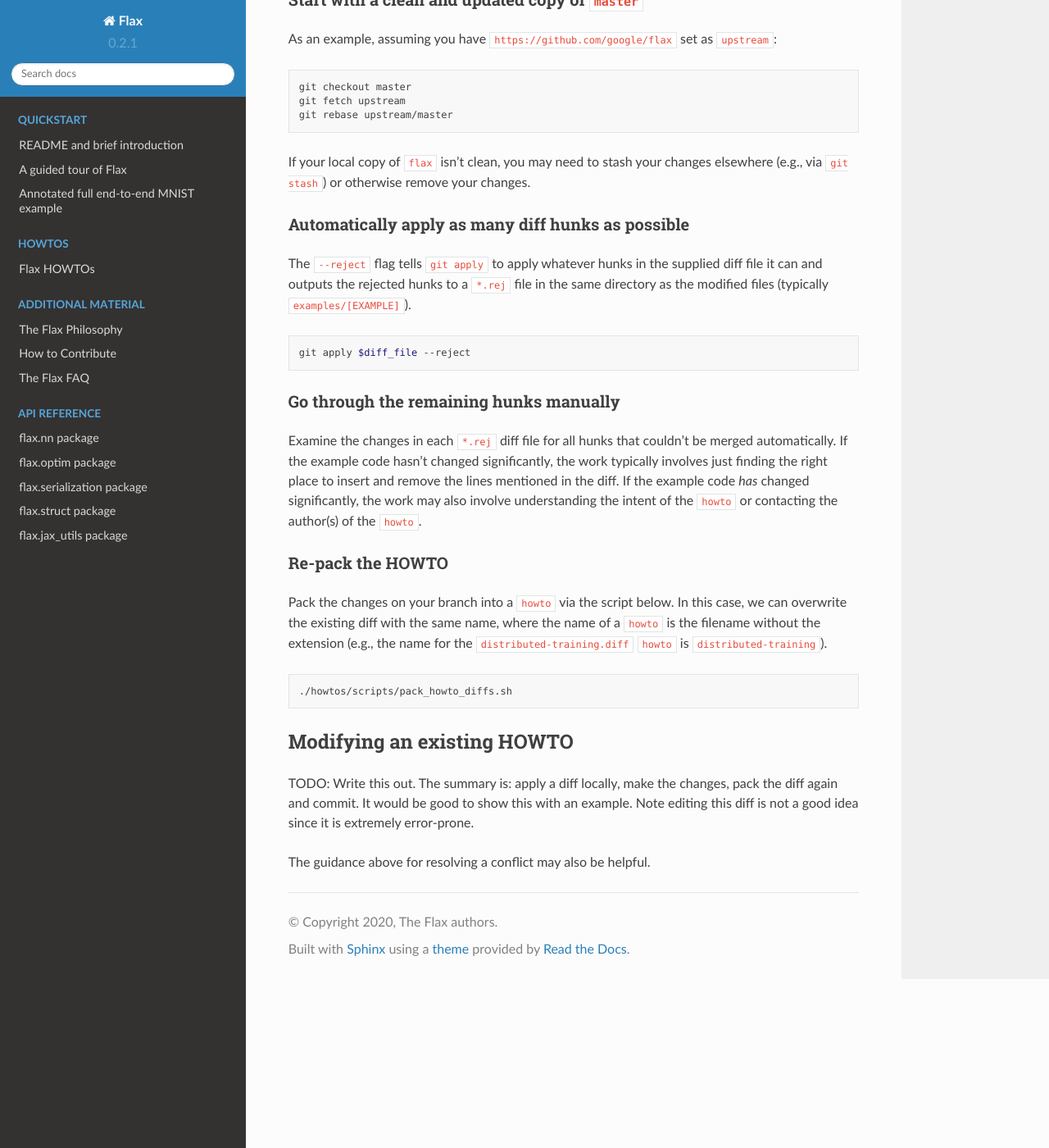
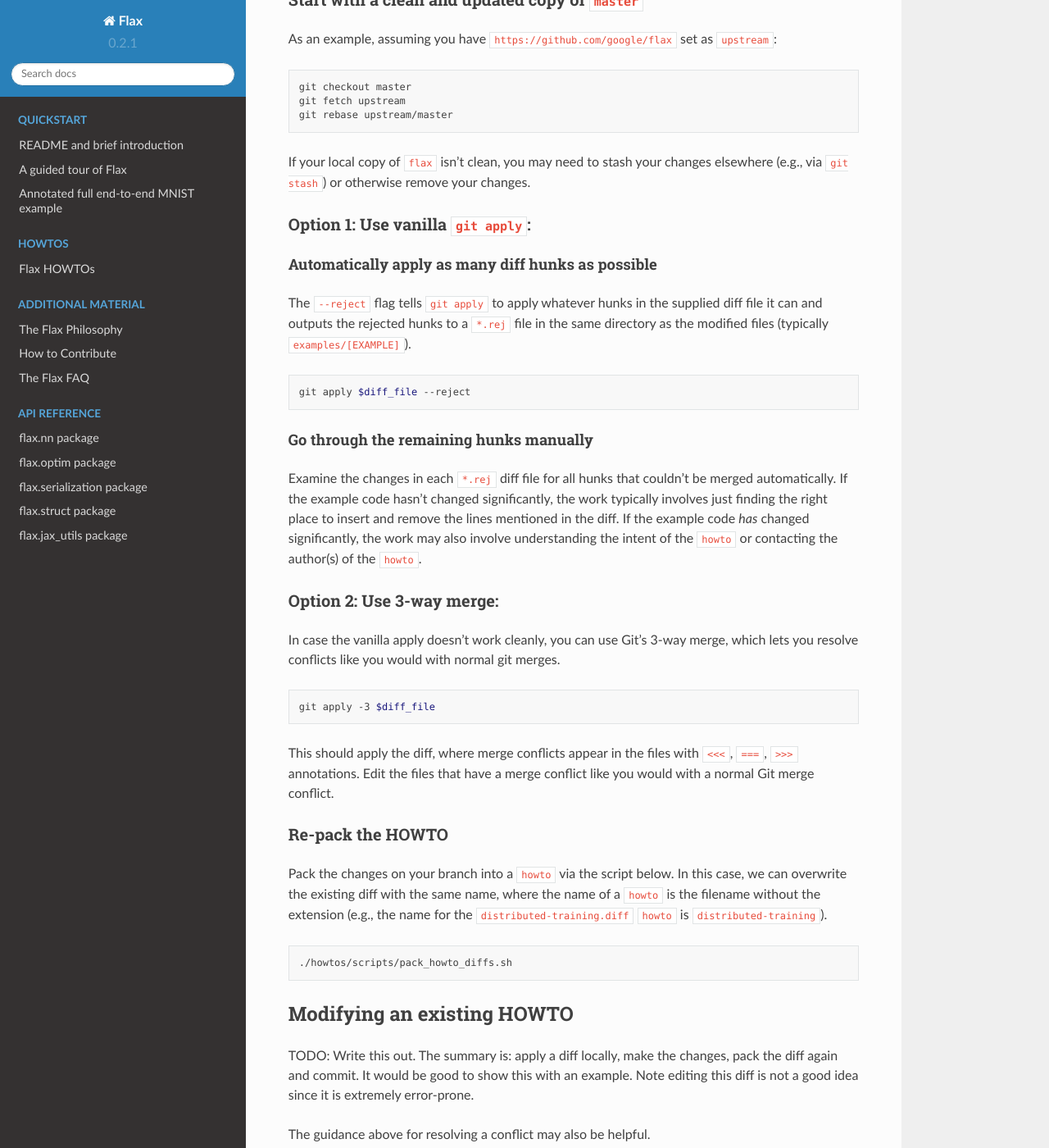
Before and after one commit to bortkomencw/flax, a Sphinx documentation site: the page built from docs/howtos/howtos-howto.md, in a window 1280 px wide and 1400 px high, scrolled down 1320 px. Shown: the whole window at 82% size. Built offline with Sphinx 7.4.7 and the Read the Docs theme 2.0.0, drawn with Linux system fonts in a browser that asks for light colours; the version number is read from the project's files by our own code.

Commit message:
Update HOWTOs HOWTO for 3way merge

````diff
--- a/docs/howtos/howtos-howto.md
+++ b/docs/howtos/howtos-howto.md
@@ -64,7 +64,9 @@ git rebase upstream/master
 If your local copy of `flax` isn't clean, you may need to stash your changes
 elsewhere (e.g., via `git stash`) or otherwise remove your changes.
 
-### Automatically apply as many diff hunks as possible
+### Option 1: Use vanilla `git apply`:
+
+#### Automatically apply as many diff hunks as possible
 The `--reject` flag tells `git apply` to apply whatever hunks in the supplied
 diff file it can and outputs the rejected hunks to a `*.rej` file in the same
 directory as the modified files (typically `examples/[EXAMPLE]`).
@@ -73,13 +75,26 @@ directory as the modified files (typically `examples/[EXAMPLE]`).
 git apply $diff_file --reject
 ```
 
-### Go through the remaining hunks manually
+#### Go through the remaining hunks manually
 Examine the changes in each `*.rej` diff file for all hunks that couldn't be
 merged automatically. If the example code hasn't changed significantly, the
 work typically involves just finding the right place to insert and remove the
 lines mentioned in the diff. If the example code _has_ changed significantly,
 the work may also involve understanding the intent of the `howto` or contacting
 the author(s) of the `howto`.
+
+### Option 2: Use 3-way merge:
+
+In case the vanilla apply doesn't work cleanly, you can use Git's 3-way merge,
+which lets you resolve conflicts like you would with normal git merges.
+
+```bash
+git apply -3 $diff_file
+```
+
+This should apply the diff, where merge conflicts appear in the files
+with `<<<`, `===`, `>>>` annotations. Edit the files that have a merge conflict
+like you would with a normal Git merge conflict.
 
 ### Re-pack the HOWTO
 Pack the changes on your branch into a `howto` via the script below. In this
````
